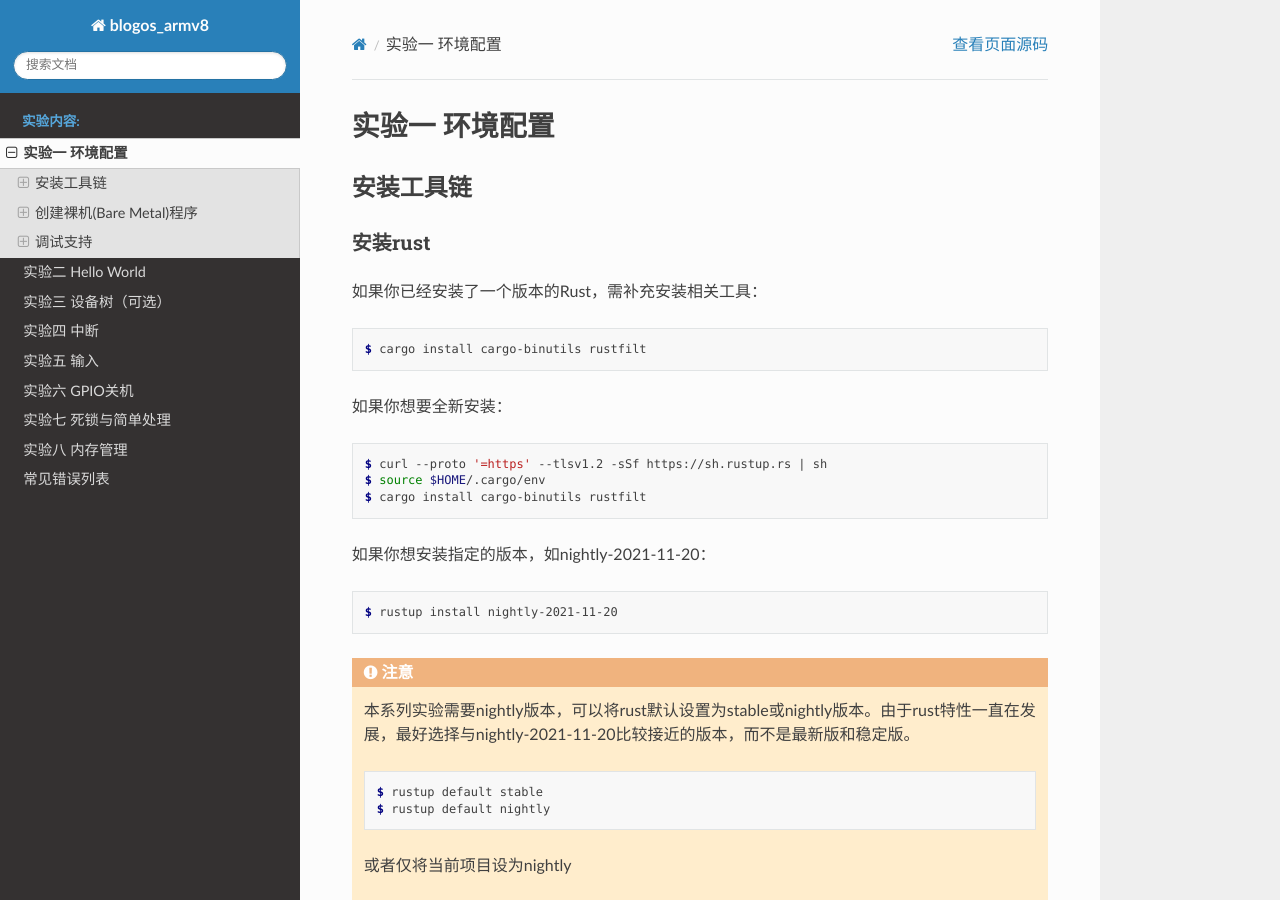
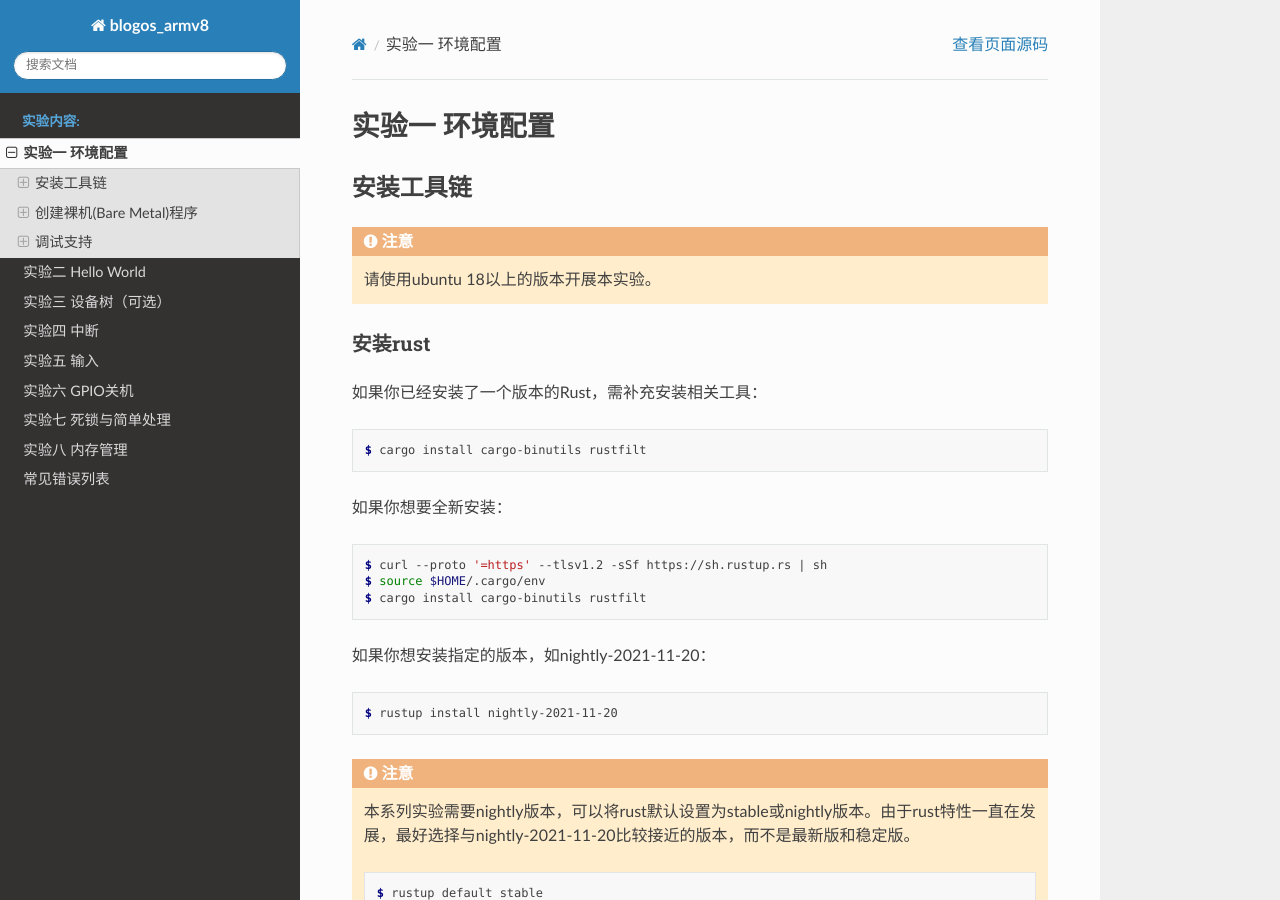
Before and after one commit to sotinyatgithub/os2022exps, a Sphinx documentation site: the page built from source/exp1/index.rst, in a window 1280 px wide and 900 px high. Built offline with Sphinx 7.4.7 and the Read the Docs theme 2.0.0, drawn with Linux system fonts in a browser that asks for light colours.

Commit message:
fixup: ubuntu版本选择

```diff
--- a/source/exp1/index.rst
+++ b/source/exp1/index.rst
@@ -4,6 +4,9 @@
 安装工具链
 --------------------------
 
+.. attention::
+
+	请使用ubuntu 18以上的版本开展本实验。
 
 安装rust
 ^^^^^^^^^^^^^^^^^^^^^^^^^^
```
